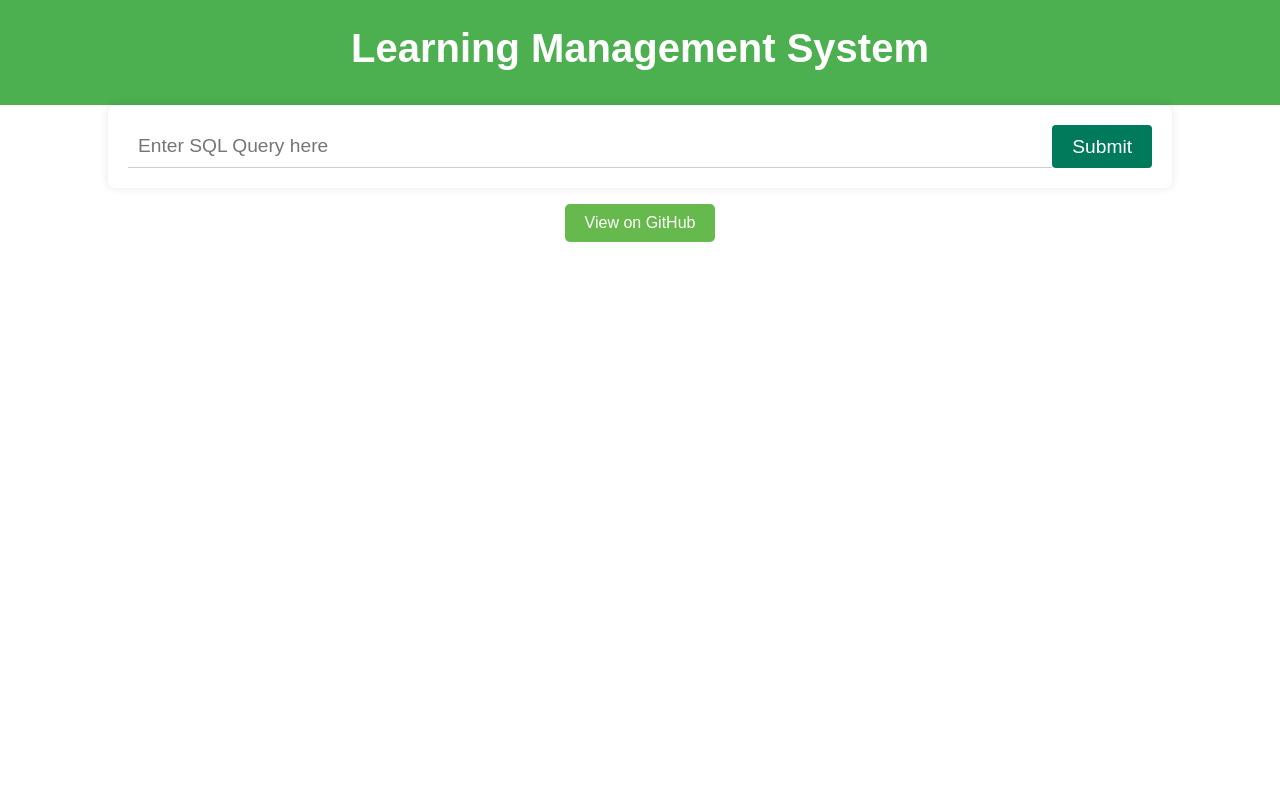
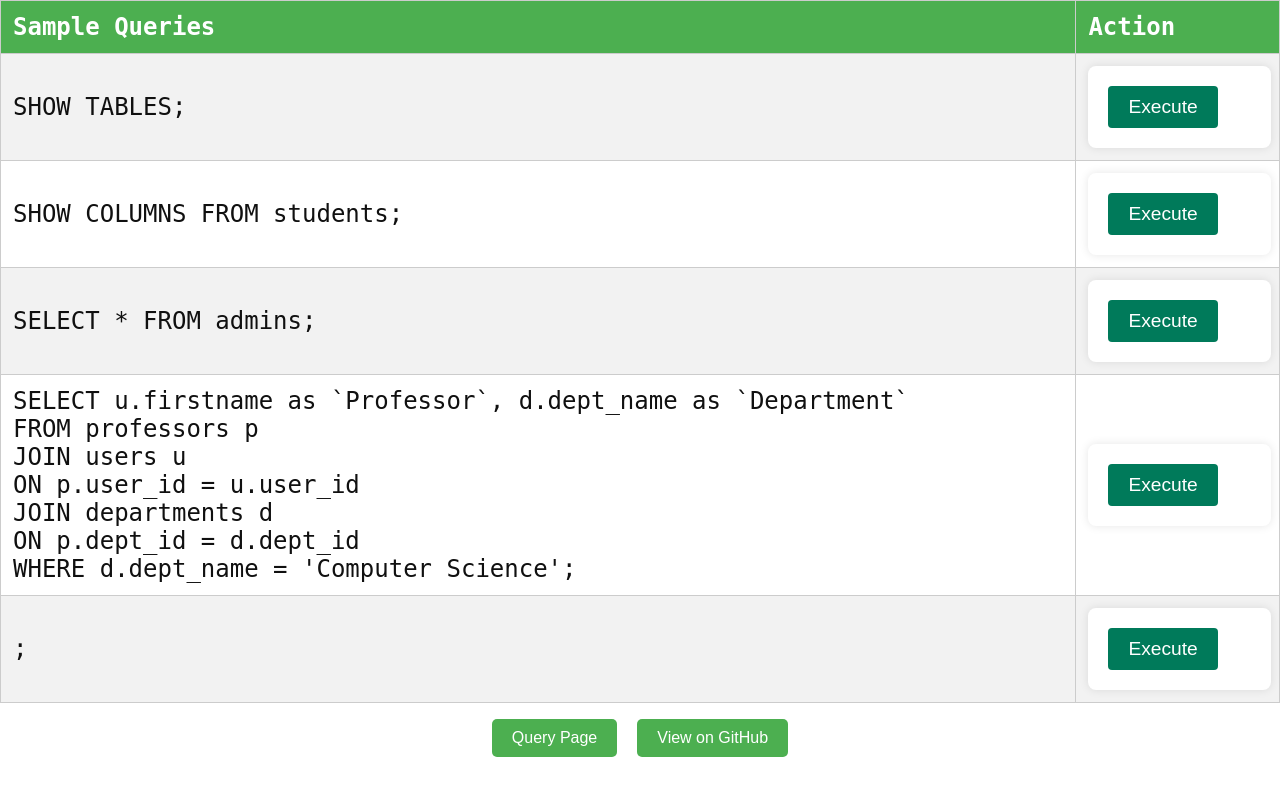
Before and after one commit to sashankneupane/mysql-lms, a Flask app: page /sample_queries.html in a window 1280 px wide. Run offline with Flask 2, Linux system fonts and the light colour scheme.

Commit message:
Added sample_queries.html

```diff
--- a/app.py
+++ b/app.py
@@ -8,10 +8,13 @@ app = Flask(__name__)
 def index():
     html_result = ""
     query = ""
+    with_br_query = "hello\nworld"
 
     if request.method == 'POST':
         # get the query from the form on the web page
-        query = request.form['query']
+        with_br_query = request.form['query']
+        with_br_query = with_br_query.replace('<br>', '\n')
+        query = with_br_query.replace('\n', ' ')
 
         try:
             # connect to the database
@@ -48,10 +51,23 @@ def index():
 
         except Exception as e:
             html_result = "Error executing query: " + str(e)
-            return render_template('index.html', error=html_result, last_query = query)
+            return render_template('index.html', error=html_result, last_query = with_br_query)
 
-    return render_template('index.html', result=html_result, last_query = query)
+    return render_template('index.html', result=html_result, last_query = with_br_query)
 
+
+@app.route('/sample_queries.html', methods=['GET', 'POST'])
+def sample_queries():
+    queries = None
+    with open('./sql/sample_queries.sql', 'r') as f:
+        sql = f.read().strip()
+        queries = sql.split(';')
+        queries = [q.strip() + ';' for q in queries]
+        queries = [q.replace('\n', '<br>') for q in queries]
+    return render_template('sample_queries.html', queries=queries)
+
+if __name__ == '__main__':
+    app.run(debug=True)
 @app.errorhandler(404)
 def page_not_found(e):
     return render_template('index.html')
--- /dev/null
+++ b/sql/sample_queries.sql
@@ -0,0 +1,13 @@
+SHOW TABLES;
+
+SHOW COLUMNS FROM students;
+
+SELECT * FROM admins;
+
+SELECT u.firstname as `Professor`, d.dept_name as `Department`
+FROM professors p
+JOIN users u
+ON p.user_id = u.user_id
+JOIN departments d
+ON p.dept_id = d.dept_id
+WHERE d.dept_name = 'Computer Science';
--- a/static/styles/style.css
+++ b/static/styles/style.css
@@ -12,6 +12,15 @@ body {
   padding: 10px;
   font-size: 30px;
 }
+
+.query-header{
+  background-color: #4CAF50;
+  color: white;
+  text-align: center;
+  padding: 5px;
+  font-size: 25px;
+}
+
 
 form {
   display: flex;
@@ -34,15 +43,23 @@ label {
 .input-container {
   display: flex;
   flex: 1;
+  flex-wrap: wrap;
+  overflow-x: auto;
+  margin-right: -10px;
+  margin-left: -10px;
 }
 
-input[type="text"] {
+input[type="text"],
+textarea{
   flex: 1;
   border: none;
   border-bottom: 1px solid #ccc;
   padding: 10px;
   font-size: 1.2rem;
+  height: fit-content;
   background-color: transparent;
+  resize: None;
+  overflow-x: auto;
 }
 
 input[type="submit"] {
@@ -108,7 +125,7 @@ tr:nth-child(even) {
 a {
   display: inline-block;
   padding: 10px 20px;
-  background-color:  #65b94d;;
+  background-color:  #4CAF50;;
   color: #fff;
   text-decoration: none;
   border-radius: 5px;
@@ -127,7 +144,7 @@ h1 {
 }
 
 a:hover {
-  background: #4CAF60;
+  background: #4CAF25;
   text-decoration: none;
 }
 
@@ -136,3 +153,9 @@ a:hover {
   top: 1rem;
   left: 1rem;
 }
+
+.footer-container{
+  display: flex;
+  justify-content: center;
+  gap: 20px;
+}
--- a/templates/index.html
+++ b/templates/index.html
@@ -4,7 +4,6 @@
     <title>SQL Query Tool</title>
     <link href="https://fonts.googleapis.com/css?family=Open+Sans&display=swap" rel="stylesheet">
     <link rel="stylesheet" type="text/css" href="{{ url_for('static', filename='styles/style.css') }}">
-    <link rel="stylesheet" type="text/css" href="{{ url_for('static', filename='styles/style2.css') }}">
   </head>
 
   <body>
@@ -14,9 +13,11 @@
     <div class="content">
       <form action="/" method="post">
         <div class="input-container">
-          <input type="text" id="query" name="query" placeholder="Enter SQL Query here" value = "{{ last_query }}">
+          <textarea id="query" name="query" placeholder="Enter SQL Query here">{{ last_query }}</textarea>
           <input type="submit" value="Submit">
         </div>
+      </form>
+    </div>
       </form>
       {% if result %}
       <div class="result-container">
@@ -31,9 +32,16 @@
       {% endif %}
 
     </div>
-    <div>
-      <p><a href="https://github.com/sashankneupane7/mysql-lms" target = "_blank">View on GitHub</a></p>
+    <div class = "footer-container">
+      <!-- Add link to sample queries page -->
+      <div>
+        <p><a href="./sample_queries.html">Sample Queries</a></p>
+      </div>
+      <div>
+        <p><a href="https://github.com/sashankneupane7/mysql-lms" target = "_blank">View on GitHub</a></p>
+      </div>
     </div>
+
   </body>
 
 </html>
--- /dev/null
+++ b/templates/sample_queries.html
@@ -0,0 +1,46 @@
+<!DOCTYPE html>
+<html>
+  <head>
+    <title>SQL Query Tool</title>
+    <link href="https://fonts.googleapis.com/css?family=Open+Sans&display=swap" rel="stylesheet">
+    <link rel="stylesheet" type="text/css" href="{{ url_for('static', filename='styles/style.css') }}">
+  </head>
+
+  <body>
+
+    <!-- <div class="header">
+        <h1>Learning Management System</h1>
+    </div> -->
+
+    <div class="content">
+        <table>
+          <tr>
+            <th>Sample Queries</th>
+            <th>Action</th>
+          </tr>
+          {% for query in queries %}
+          <tr>
+            <td>{{ query|safe }}</td>
+            <td>
+              <form action="/" method="post">
+                <input type="hidden" name="query" value="{{ query }}">
+                <input type="submit" value="Execute">
+              </form>
+            </td>
+          </tr>
+          {% endfor %}
+        </table>
+      </div>
+
+    <div class = "footer-container">
+        <!-- Add link to sample queries page -->
+        <div>
+          <p><a href="./index.html">Query Page</a></p>
+        </div>
+        <div>
+          <p><a href="https://github.com/sashankneupane7/mysql-lms" target = "_blank">View on GitHub</a></p>
+        </div>
+      </div>
+
+  </body>
+</html>
```
